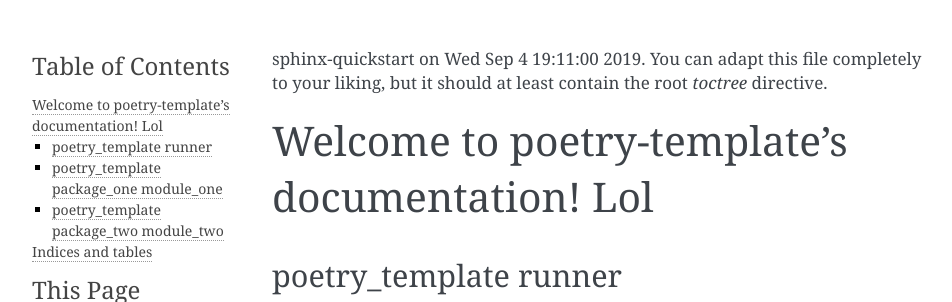
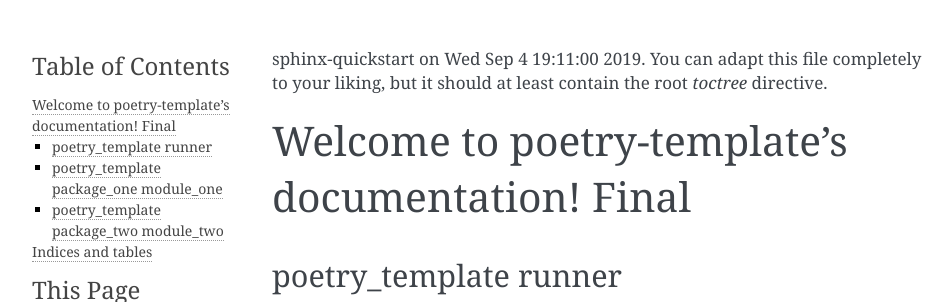
Before and after one commit to Farrukh-Olimov/Temporary, a Sphinx documentation site: the page built from docs/source/index.rst, in a window 1280 px wide, cut to the strip 0-302 px from the top of the page. Shown: the whole strip, without its empty margins (148-1100 px from the left). Built offline with Sphinx 7.4.7, drawn with Linux system fonts in a browser that asks for light colours.

```diff
--- a/docs/source/index.rst
+++ b/docs/source/index.rst
@@ -3,7 +3,7 @@ sphinx-quickstart on Wed Sep  4 19:11:00 2019.
 You can adapt this file completely to your liking, but it should at least
 contain the root `toctree` directive.
 
-Welcome to poetry-template's documentation! Lol
+Welcome to poetry-template's documentation! Final
 ===========================================
 
 .. toctree::
```
Also changed, not shown: CHANGELOG.md (+2 -2 lines).
